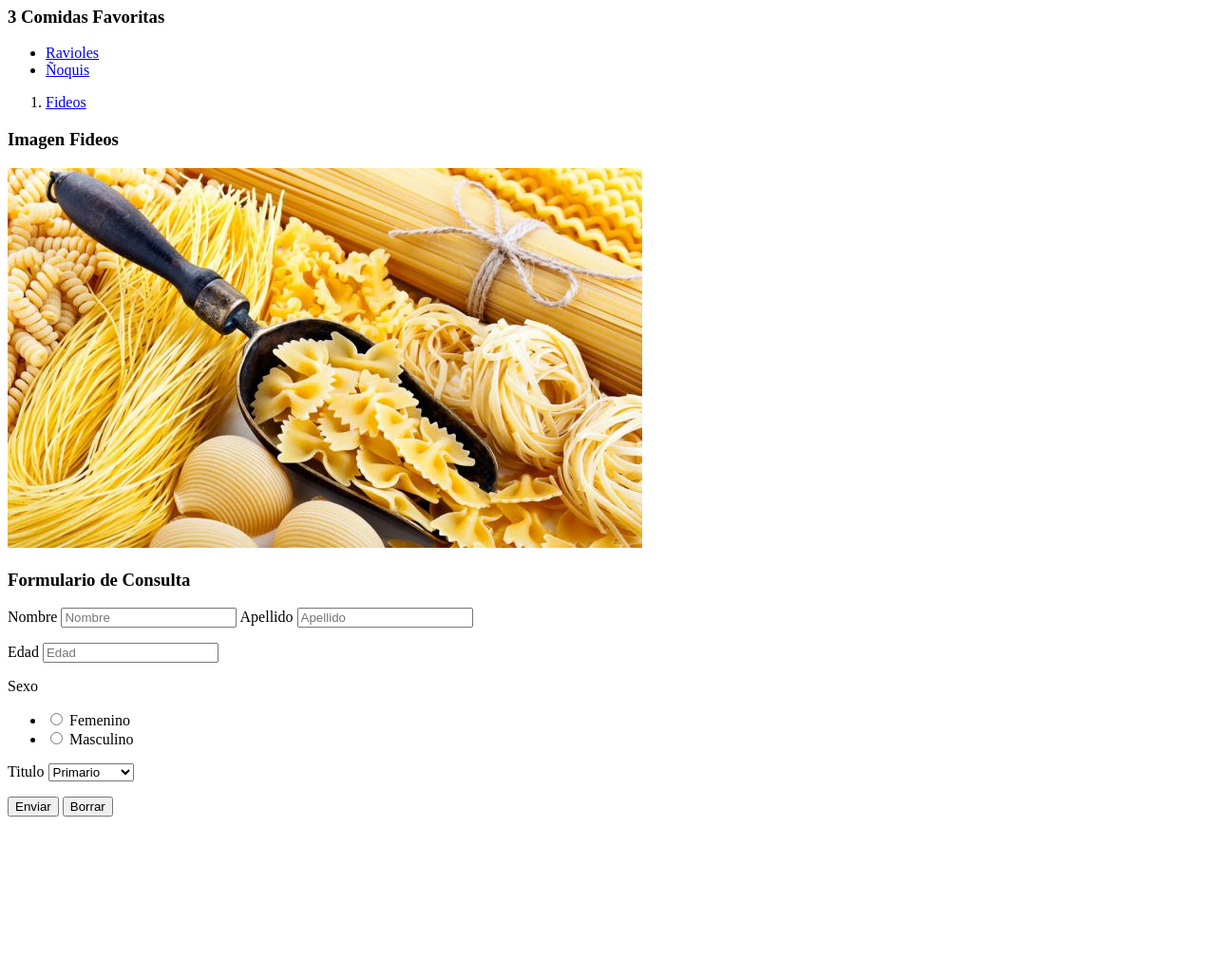
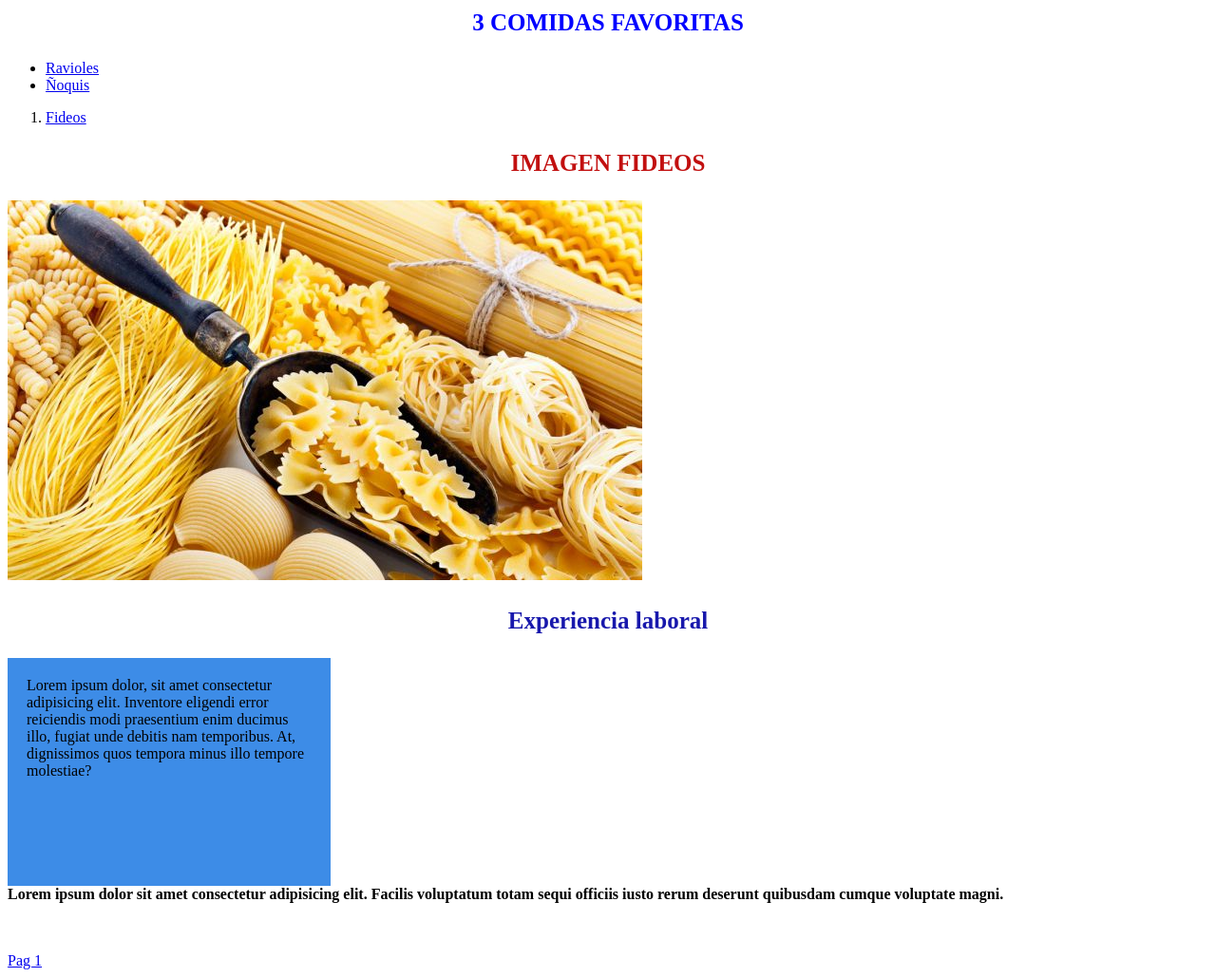
Before and after one commit to esanchezmouzo/proyectoutn, a plain HTML site: page index.html in a window 1280 px wide. Shown: the part 200-1229 px from the top of the page at 95% size. Before the commit the page ends 1068 px from the top, so only its background shows below. Drawn offline with Linux system fonts and the light colour scheme.

Commit message:
Se agrego una pag y un ,css

```diff
--- /dev/null
+++ b/M1U4/stylesheet.css
@@ -0,0 +1,47 @@
+/*Utilizado para index y Pag1*/
+
+p {
+    color: rgb(194, 16, 16);
+    font-family: Georgia, 'Times New Roman', Times, serif;
+}
+
+h3 {
+    color: rgb(24, 24, 172);
+    font-size: 25PX;
+    text-align: center;
+
+}
+
+H1 {
+    background-color: beige;
+    font-family: Arial, Helvetica, sans-serif;
+    font-weight: 700;
+}
+
+form {
+    background-color: aqua;
+}
+
+.desazul {
+    color: blue;
+    font-weight: bold;
+    text-transform: uppercase;
+}
+
+.desrojo {
+    color: rgb(194, 16, 16);
+    font-weight: bold;
+    text-transform: uppercase;
+}
+
+#importante{
+    width: 300px;
+    height: 200px;
+    background-color: rgb(61, 140, 231);
+    padding: 20px;
+}
+
+#txtnegrita{
+    font-weight: bold;
+
+}
--- a/index.html
+++ b/index.html
@@ -1,80 +1,52 @@
 <!DOCTYPE html>
 <html lang="en">
+
 <head>
     <meta charset="UTF-8">
     <meta http-equiv="X-UA-Compatible" content="IE=edge">
     <meta name="viewport" content="width=device-width, initial-scale=1.0">
     <title> CV </title>
+
+    <link rel="stylesheet" href="M1U4/stylesheet.css">
+    <!--Se utiliza para linkearlo con la pag css-->
 </head>
+
 <body>
 
     <h1>Nombre y Apellido</h1>
     <h4>Ramon Sainato</h4>
     <h2>Edad</h2>
     <h4>26</h4>
-    <h3>3 Comidas Favoritas</h3>
+    <h3 class="desazul">3 Comidas Favoritas</h3>
     <ul>
         <li><a href="https://cuk-it.com/wp-content/uploads/2020/07/thumb02-2.jpg" target="_blank"> Ravioles </a></li>
         <li><a href="https://www.clarin.com/img/2018/06/19/HJS8-kvW7_1256x620__2.jpg" target="_Blank"> Ñoquis </a></li>
     </ul>
     <ol>
-        <li><a href="https://t2.rg.ltmcdn.com/es/posts/1/1/6/fideos_a_la_olla_delicioso_9611_600_square.jpg" target="_blank">Fideos</a></li>
+        <li><a href="https://t2.rg.ltmcdn.com/es/posts/1/1/6/fideos_a_la_olla_delicioso_9611_600_square.jpg"
+                target="_blank">Fideos</a></li>
 
     </ol>
-<h3>Imagen Fideos</h3>
- <img src="Imagenes/fideos.jpg" alt="Fideos">
+    <h3 class="desrojo">Imagen Fideos</h3>
+    <img src="Imagenes/fideos.jpg" alt="Fideos">
+    <h3>Experiencia laboral</h3>
+    <p>
+    <div id="importante">
+        Lorem ipsum dolor, sit amet consectetur adipisicing elit. Inventore eligendi error reiciendis modi praesentium
+        enim ducimus illo, fugiat unde debitis nam temporibus. At, dignissimos quos tempora minus illo tempore
+        molestiae?
+    </div>
+    <div id="txtnegrita">Lorem ipsum dolor sit amet consectetur adipisicing elit. Facilis voluptatum totam sequi officiis iusto rerum
+        deserunt quibusdam cumque voluptate magni.
+    </div>
+
+    </p>
 
 
- <h3> Formulario de Consulta </h3>
+    <br><br>
 
- <form action="" method="">
-     <p>
-        <label for="Nombre"> Nombre </label>
-        <input type="text" id="Nombre" placeholder="Nombre">
-
-
-        <label for="Apellido"> Apellido </label>
-        <input type="text" id="Apellido" placeholder="Apellido">
-    </p>
-
-    <p>
-        <label for="Edad"> Edad </label>
-        <input type="number" id="Edad" placeholder="Edad">
-    </p>
-
-    <p>
-        <label for="Sexo"> Sexo </label>
-            <ul>
-                <li>
-                    <input type="radio" value="Femenino" name="Sexo"" >
-                    <label>Femenino</label>
-                </li>
-
-                <li>
-                    <input type="radio" value="Masculino" name="Sexo"" >
-                    <label>Masculino</label>
-                </li>
-
-            </ul>
-        </p>
-
-        <p>
-            <label for="Titulo">Titulo</label>
-
-                <select name="Titulo">
-                    <option value="Primario">Primario</option>
-                    <option value="Secundario">Secundario</option>
-                    <option value="Terciario">Terciario</option>
-
-                </select>
-        </p>
-
-    <input type="submit" value="Enviar">
-    <input type="reset"  value="Borrar">
-
-
- </form>
-
+    <a href="pag1.html">Pag 1</a>
 
 </body>
+
 </html>
```
Also changed, not shown: pag1.html (added, +67 -0 lines).
